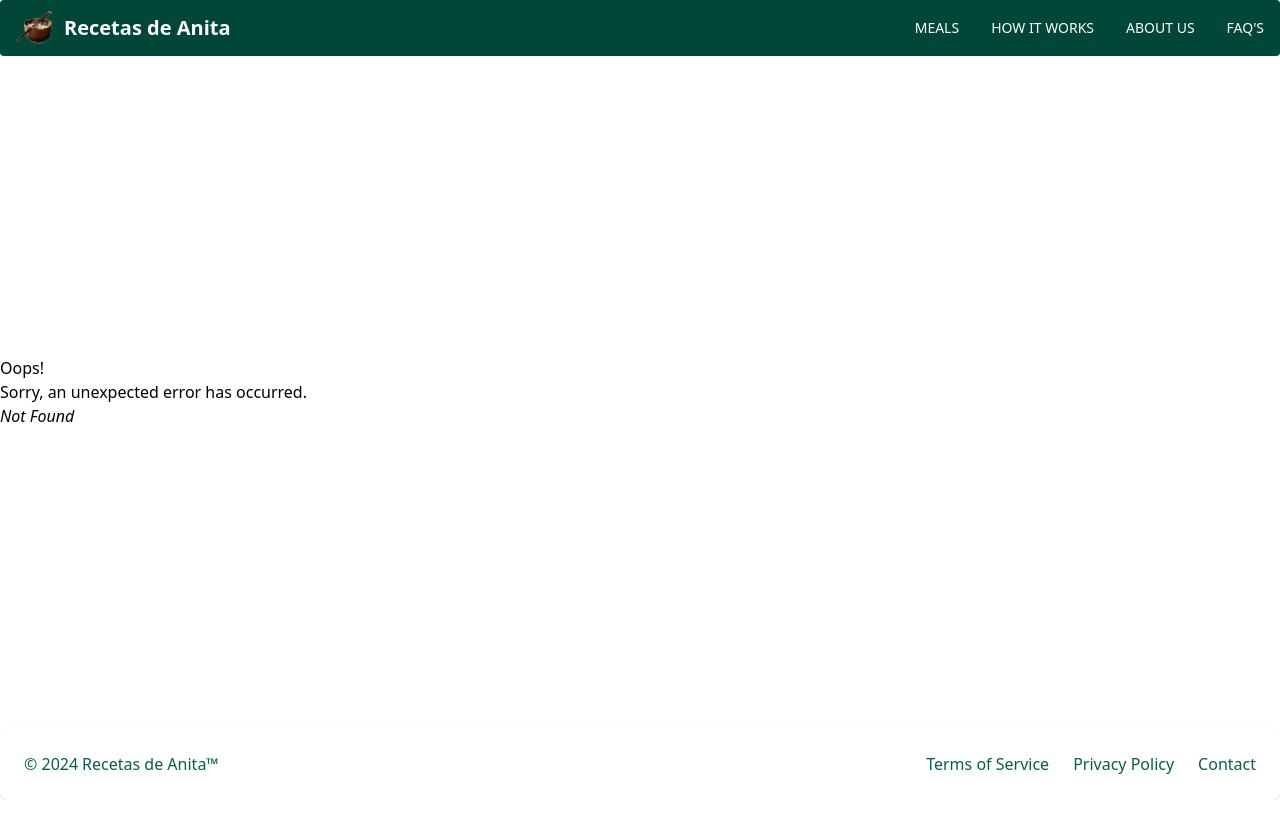
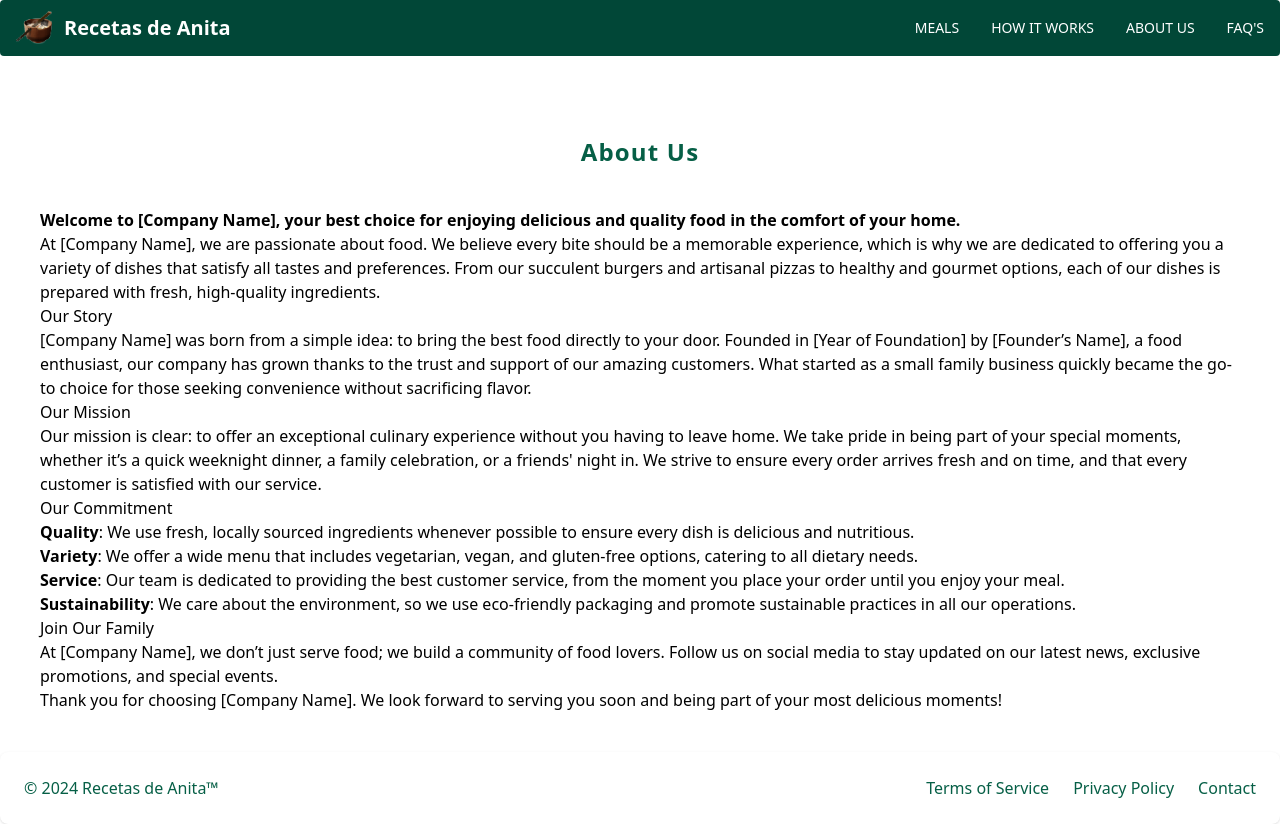
Before and after one commit to Nanakuh/mealmarket, a React (Vite) app: page /about-us in a window 1280 px wide. Before the commit this address had no page. Before the commit the page ends 800 px from the top, so only its background shows below. Built offline with nearby package versions, Linux system fonts and the light colour scheme.

Commit message:
Add routes

```diff
--- a/src/main.jsx
+++ b/src/main.jsx
@@ -11,6 +11,7 @@ import Faqs from "./routes/faqs.jsx";
 import Terms from "./routes/terms-of-service.jsx";
 import Root from "./routes/root.jsx";
 import Contact from "./routes/contact.jsx";
+import AboutUs from "./routes/about-us.jsx";
 
 import "./index.css";
 
@@ -40,6 +41,10 @@ const router = createBrowserRouter([
     element: <HowItWorks />,
   },
   {
+    path: "/about-us",
+    element: <AboutUs />,
+  },
+  {
     path: "/faqs",
     element: <Faqs />,
   },
--- a/src/routes/about-us.jsx
+++ b/src/routes/about-us.jsx
@@ -1,5 +1,86 @@
+/* eslint-disable react/no-unescaped-entities */
+
 function AboutUs() {
-  return <div> AboutUs</div>;
+  return (
+    <div className="m-10">
+      <h2 className="text-emerald-800 font-black tracking-wider text-2xl flex justify-center my-10">About Us</h2>
+
+      <p>
+        <strong>
+          Welcome to [Company Name], your best choice for enjoying delicious and
+          quality food in the comfort of your home.
+        </strong>
+      </p>
+
+      <p>
+        At [Company Name], we are passionate about food. We believe every bite
+        should be a memorable experience, which is why we are dedicated to
+        offering you a variety of dishes that satisfy all tastes and
+        preferences. From our succulent burgers and artisanal pizzas to healthy
+        and gourmet options, each of our dishes is prepared with fresh,
+        high-quality ingredients.
+      </p>
+
+      <h3>Our Story</h3>
+
+      <p>
+        [Company Name] was born from a simple idea: to bring the best food
+        directly to your door. Founded in [Year of Foundation] by [Founder’s
+        Name], a food enthusiast, our company has grown thanks to the trust and
+        support of our amazing customers. What started as a small family
+        business quickly became the go-to choice for those seeking convenience
+        without sacrificing flavor.
+      </p>
+
+      <h3>Our Mission</h3>
+
+      <p>
+        Our mission is clear: to offer an exceptional culinary experience
+        without you having to leave home. We take pride in being part of your
+        special moments, whether it’s a quick weeknight dinner, a family
+        celebration, or a friends' night in. We strive to ensure every order
+        arrives fresh and on time, and that every customer is satisfied with our
+        service.
+      </p>
+
+      <h3>Our Commitment</h3>
+
+      <ul>
+        <li>
+          <strong>Quality</strong>: We use fresh, locally sourced ingredients
+          whenever possible to ensure every dish is delicious and nutritious.
+        </li>
+        <li>
+          <strong>Variety</strong>: We offer a wide menu that includes
+          vegetarian, vegan, and gluten-free options, catering to all dietary
+          needs.
+        </li>
+        <li>
+          <strong>Service</strong>: Our team is dedicated to providing the best
+          customer service, from the moment you place your order until you enjoy
+          your meal.
+        </li>
+        <li>
+          <strong>Sustainability</strong>: We care about the environment, so we
+          use eco-friendly packaging and promote sustainable practices in all
+          our operations.
+        </li>
+      </ul>
+
+      <h3>Join Our Family</h3>
+
+      <p>
+        At [Company Name], we don’t just serve food; we build a community of
+        food lovers. Follow us on social media to stay updated on our latest
+        news, exclusive promotions, and special events.
+      </p>
+
+      <p>
+        Thank you for choosing [Company Name]. We look forward to serving you
+        soon and being part of your most delicious moments!
+      </p>
+    </div>
+  );
 }
 
 export default AboutUs;
--- a/src/routes/how-it-works.jsx
+++ b/src/routes/how-it-works.jsx
@@ -1,5 +1,49 @@
 function HowItWorks() {
-  return <div> HowItWorks</div>;
+  return (
+    <div>
+      <h2>How It Works</h2>
+
+      <h3>Step 1: Browse Our Menu</h3>
+      <p>
+        Explore our extensive menu filled with a variety of delicious options.
+        Whether you’re craving a hearty burger, a fresh salad, or a gourmet
+        pizza, we have something to satisfy every palate. Each dish is crafted
+        with high-quality ingredients to ensure you enjoy every bite.
+      </p>
+
+      <h3>Step 2: Place Your Order</h3>
+      <p>
+        Once you've found your favorite dishes, placing an order is simple. Add
+        items to your cart, customize them to your liking, and proceed to
+        checkout. You can choose your preferred payment method for a seamless
+        transaction.
+      </p>
+
+      <h3>Step 3: Prepare and Cook</h3>
+      <p>
+        Our skilled chefs get to work preparing your meal with care and
+        precision. We ensure that every order is cooked to perfection,
+        maintaining the highest standards of hygiene and quality. From our
+        kitchen to your table, we guarantee freshness and flavor.
+      </p>
+
+      <h3>Step 4: Fast and Safe Delivery</h3>
+      <p>
+        Once your meal is ready, our reliable delivery team springs into action.
+        We use insulated bags to keep your food at the ideal temperature,
+        ensuring it arrives hot and fresh at your doorstep. Our delivery service
+        is not only fast but also adheres to all safety protocols.
+      </p>
+
+      <h3>Step 5: Enjoy Your Meal</h3>
+      <p>
+        Sit back, relax, and enjoy your meal. Whether you're dining solo, with
+        family, or friends, [Company Name] brings the restaurant experience to
+        the comfort of your home. Don’t forget to share your experience with us
+        on social media!
+      </p>
+    </div>
+  );
 }
 
 export default HowItWorks;
```
